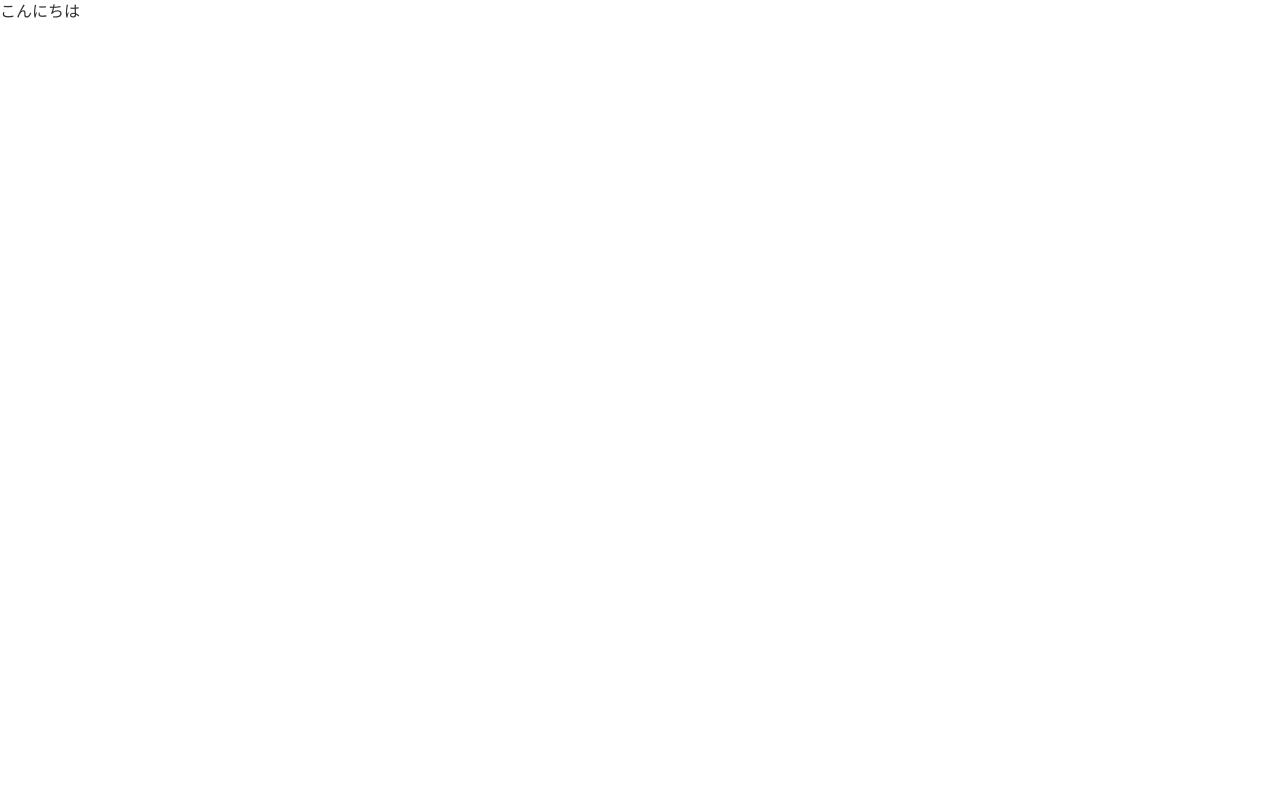
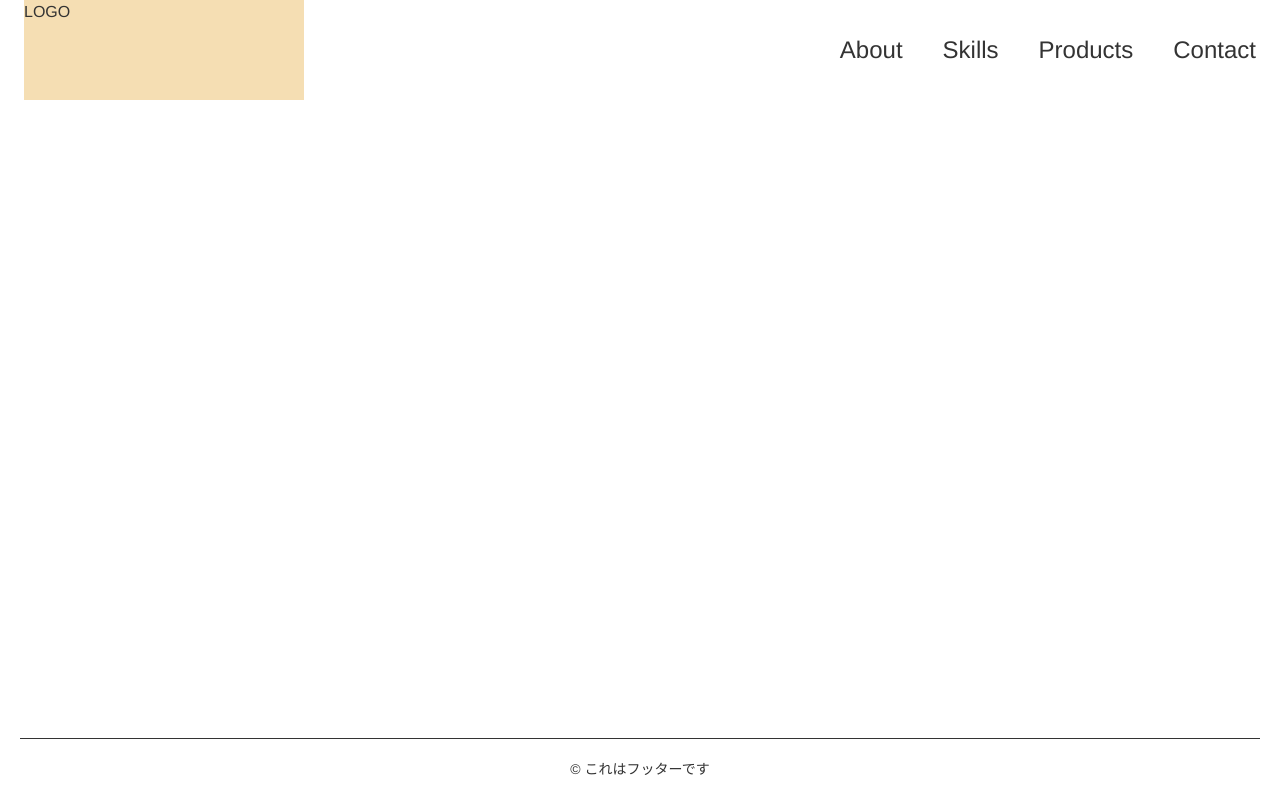
Before and after one commit to kobarihirono/portfolio, a plain HTML site: page index.html in a window 1280 px wide. Drawn offline with Linux system fonts and the light colour scheme.

Commit message:
ヘッダーとフッターの実装

```diff
--- a/assets/scss/foundation/_base.scss
+++ b/assets/scss/foundation/_base.scss
@@ -9,6 +9,9 @@ body {
     line-height: 1.5;
     font-family: "Helvetica Neue", Arial, "Hiragino Kaku Gothic ProN", "Hiragino Sans", Meiryo, sans-serif;
     color: #333;
+    margin: 0;
+    padding: 0;
+    position: relative;
 }
 
 a {
--- a/assets/scss/layout/_footer.scss
+++ b/assets/scss/layout/_footer.scss
@@ -0,0 +1,18 @@
+.l-footer {
+    position: fixed;
+    left: 0;
+    bottom: 0;
+    width: 100%;
+    padding: 20px;
+
+    .l-footer__inner {
+        display: flex;
+        justify-content: center;
+        border-top: 1px solid #333;
+        padding-top: 20px;
+    }
+
+    .l-footer__copy-text {
+        font-size: 14px;
+    }
+}
--- a/assets/scss/layout/_header.scss
+++ b/assets/scss/layout/_header.scss
@@ -0,0 +1,29 @@
+.l-header {
+    position: fixed;
+    width: 100%;
+
+    .l-header__inner {
+        display: flex;
+        justify-content: space-between;
+        padding-right: 24px;
+        padding-left: 24px;
+    }
+
+    .l-header__logo {
+        width: 280px;
+        height: 100px;
+        background-color: wheat;
+    }
+
+    .l-header__nav {
+        display: flex;
+        align-items: center;
+        font-size: 24px;
+        line-height: 24px;
+
+        .l-header__nav-list {
+            display: flex;
+            gap: 40px;
+        }
+    }
+}
--- a/index.html
+++ b/index.html
@@ -7,6 +7,30 @@
     <title>Document</title>
   </head>
   <body>
-    <h1>こんにちは</h1>
+    <header class="l-header">
+      <div class="l-header__inner">
+        <figure class="l-header__logo">
+          LOGO
+          <img src="" />
+        </figure>
+        <nav class="l-header__nav">
+          <ul class="l-header__nav-list">
+            <li><a>About</a></li>
+            <li><a>Skills</a></li>
+            <li><a>Products</a></li>
+            <li><a>Contact</a></li>
+          </ul>
+        </nav>
+      </div>
+      <!-- .l-header__inner -->
+    </header>
+
+    <main></main>
+
+    <footer class="l-footer">
+      <div class="l-footer__inner">
+        <p class="l-footer__copy-text">&copy; これはフッターです</p>
+      </div>
+    </footer>
   </body>
 </html>
```
Also changed, not shown: assets/scss/style.css, 1 other file.
